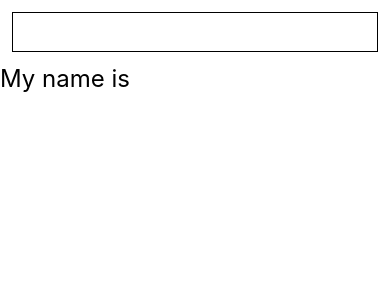
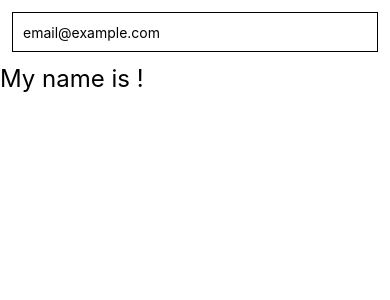
Before and after one commit to jas4code/codevodlution-react-native, a React Native app: screen / in a window 390 px wide. Shown: the top 300 px of the page. Built offline with nearby package versions, Linux system fonts and the light colour scheme.

Commit message:
Using Other TextInput Properties

```diff
--- a/App.js
+++ b/App.js
@@ -6,8 +6,8 @@ export default function App() {
 
 	return (
 		<SafeAreaView style={styles.container}>
-			<TextInput style={styles.input} value={name} onChangeText={setName} />
-			<Text style={styles.text}>My name is {name}</Text>
+			<TextInput style={styles.input} value={name} onChangeText={setName} placeholder='email@example.com' autoCapitalize='none' autoCorrect={false} secureTextEntry keyboardType='default' />
+			<Text style={styles.text}>My name is {name}!</Text>
 		</SafeAreaView>
 	);
 }
```
